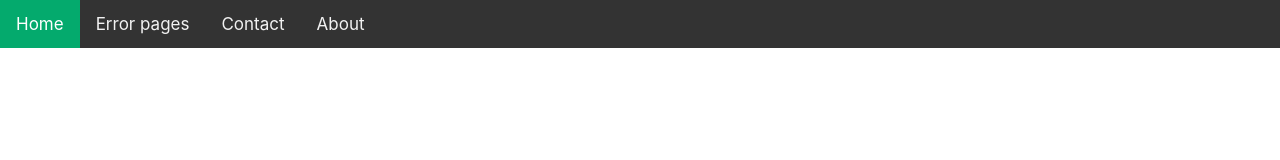
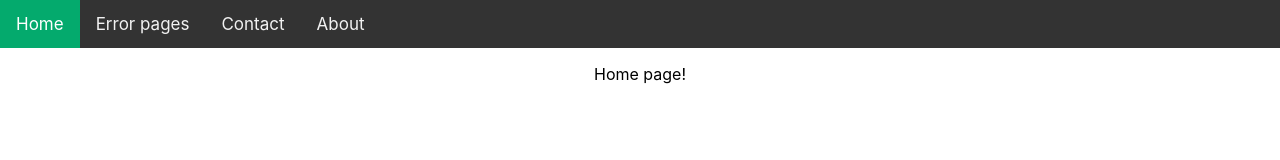
Before and after one commit to eklownr/pysite.web, a React (Create React App) app: page / in a window 1280 px wide. Shown: the top 160 px of the page. Built offline with nearby package versions, Linux system fonts and the light colour scheme.

Commit message:
add topNav

```diff
--- a/src/App.js
+++ b/src/App.js
@@ -8,10 +8,10 @@
 function App() {
   return (
     <div className="App">
-      <home/>
+      <TopNav/>
       <BrowserRouter>
         <Routes>
-          <Route path='/' element={<TopNav/>}></Route>
+          <Route path='/' element={<Home/>}></Route>
           <Route path='/home' element={<Home/>}></Route>
           <Route path='/about' element={<About/>}></Route>
           <Route path='*' element={<NotFound/>}></Route>
```
